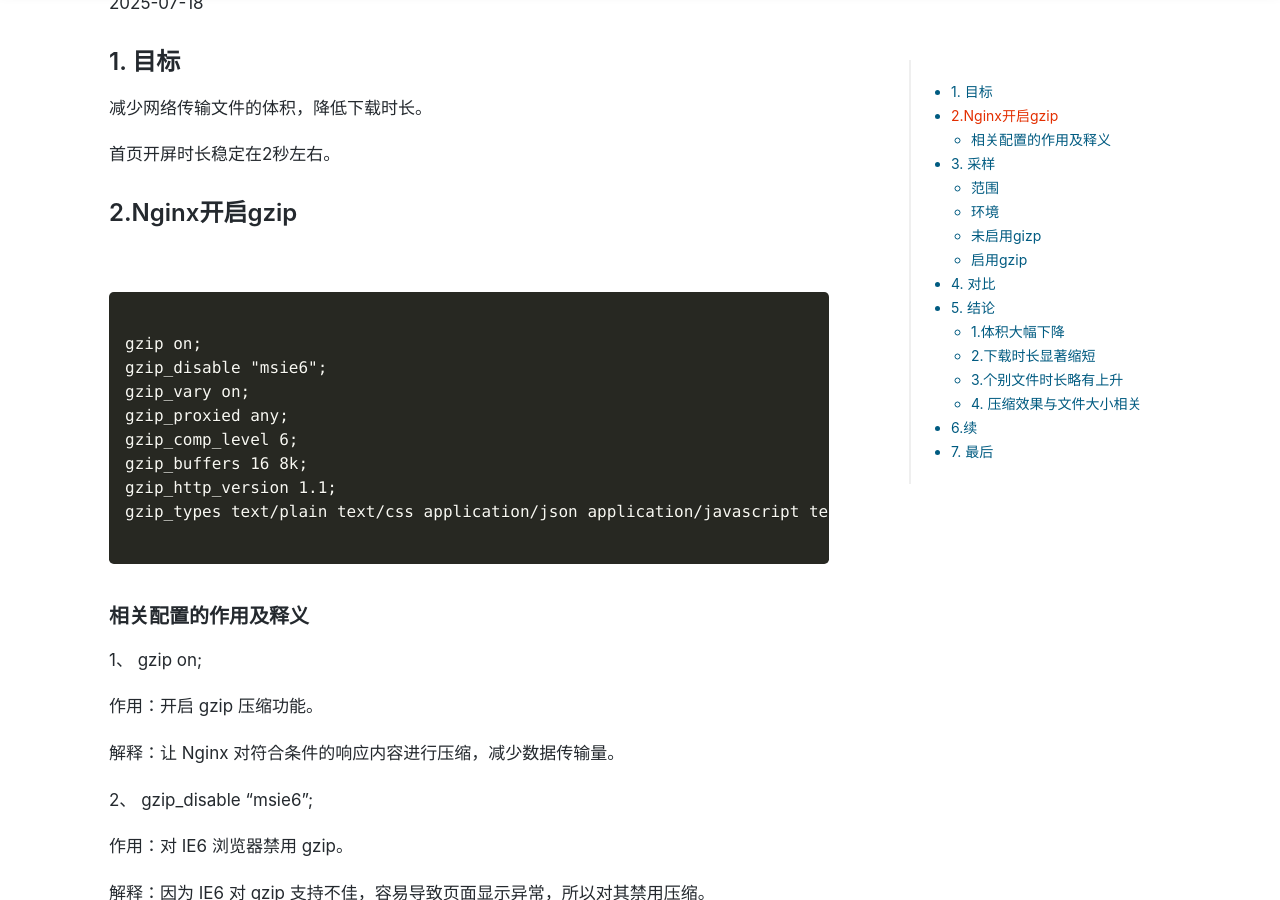
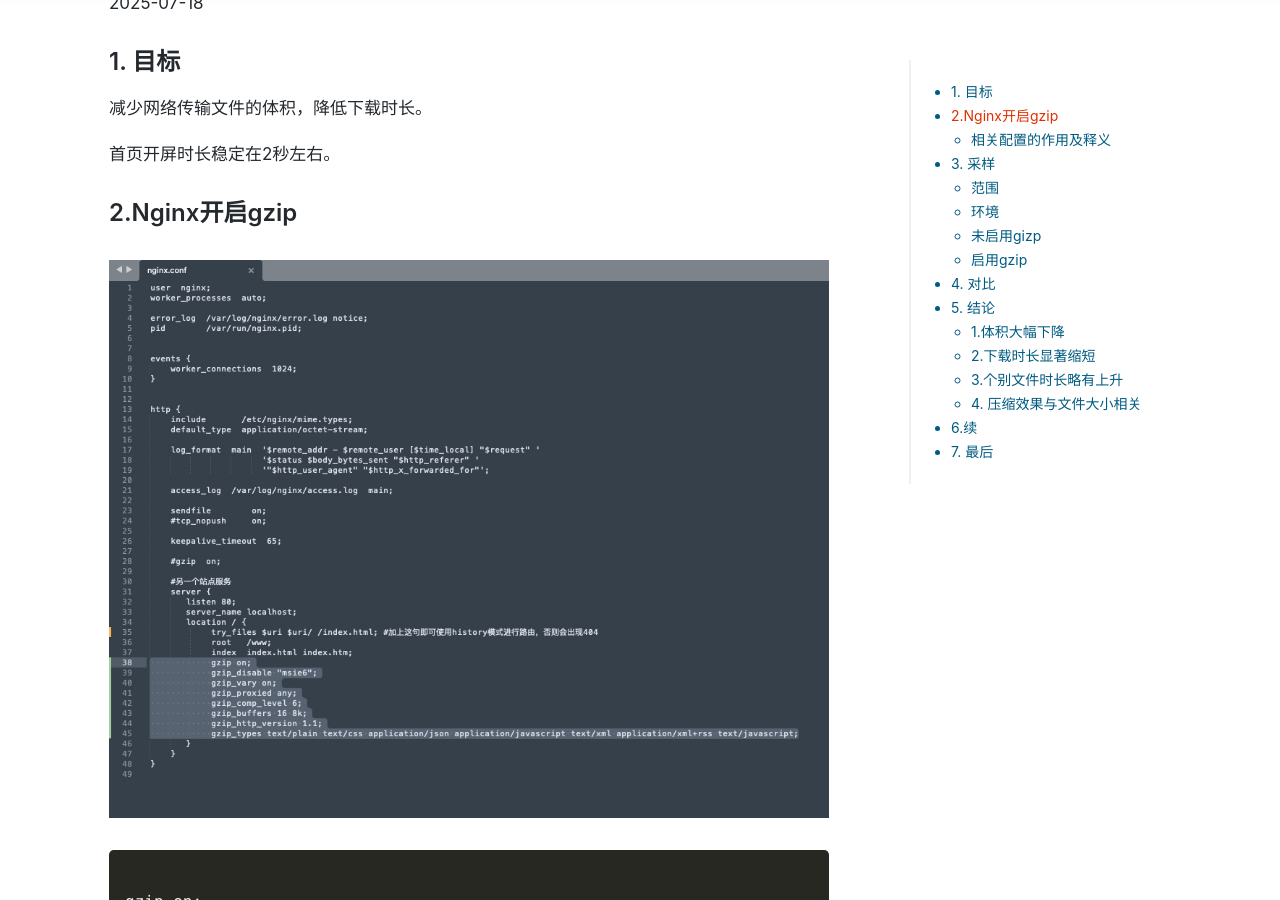
Before and after one commit to action121/action121.github.com, a Jekyll site: the page built from _posts/2025-07-18-website-gzip.md, in a window 1280 px wide and 900 px high, scrolled down 542 px. Built offline with Jekyll 4.4.1, drawn with Linux system fonts in a browser that asks for light colours; nearby versions of some CDN libraries; comment, search, counter and statistics services are not loaded; a style sheet for code colours, icons or effects is not loaded.

Commit message:
网站加速-文件传输-1

````diff
--- a/_posts/2025-07-18-website-gzip.md
+++ b/_posts/2025-07-18-website-gzip.md
@@ -19,7 +19,7 @@ tags: website gzip speed-up
 
 ## 2.Nginx开启gzip
 
-![](../assets/img/17528017520216/17528068026258.jpg)
+![](../../../assets/img/17528017520216/17528068026258.jpg)
 
 
 ```
@@ -107,17 +107,17 @@ js、css等文件均涉及，为保持统计简洁，此处用js数据做示意
 
 ### 未启用gizp
 
-![](../assets/img/17528017520216/gzip_nouse.png)
+![](../../../assets/img/17528017520216/gzip_nouse.png)
 
 
 ### 启用gzip
 
-![](../assets/img/17528017520216/gzip_use.png)
+![](../../../assets/img/17528017520216/gzip_use.png)
 
 
 ## 4. 对比
 
-![](../assets/img/17528017520216/17528062559127.jpg)
+![](../../../assets/img/17528017520216/17528062559127.jpg)
 
 
 ## 5. 结论
````
Also changed, not shown: other parts of _posts/2025-07-18-website-gzip.md (+5 -1 lines), _posts/assets/videojs_mini.png (added), assets/img/17528017520216/gzip_use.png, assets/img/17528017520216/videojs_mini.png (added).
